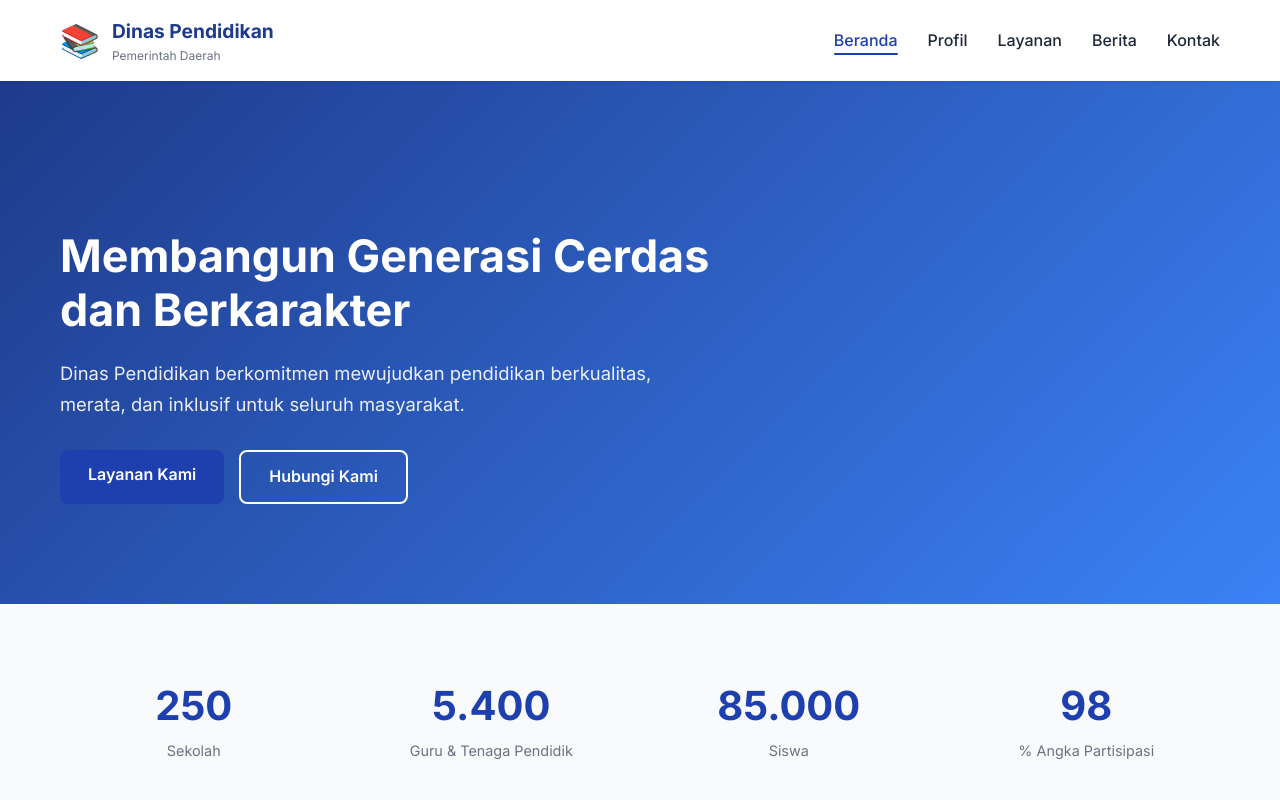
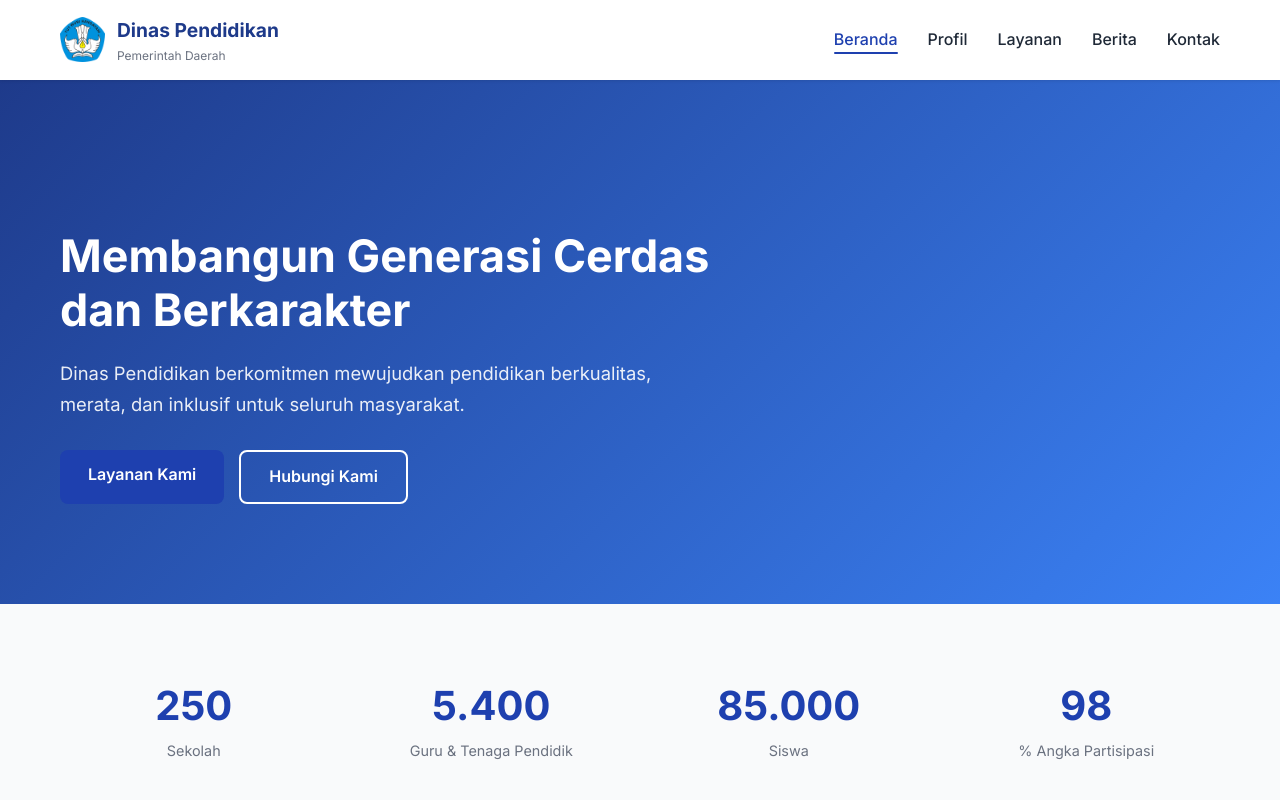
Before and after one commit to pendidikanlannyjaya-glitch/dinas-pendidikan, a website: page index.html in a window 1280 px wide. Shown: the top 800 px of the page. Drawn offline with Linux system fonts and the light colour scheme.

Commit message:
Tambah logo Tut Wuri Handayani

```diff
--- a/css/style.css
+++ b/css/style.css
@@ -133,8 +133,10 @@ img {
     gap: 12px;
 }
 
-.logo-icon {
-    font-size: 2rem;
+.logo-img {
+    width: 45px;
+    height: 45px;
+    object-fit: contain;
 }
 
 .logo-text h1 {
--- a/index.html
+++ b/index.html
@@ -15,7 +15,7 @@
         <div class="container">
             <div class="header-content">
                 <div class="logo">
-                    <div class="logo-icon">📚</div>
+                    <img src="assets/images/tut-wuri-handayani.png" alt="Logo Tut Wuri Handayani" class="logo-img">
                     <div class="logo-text">
                         <h1>Dinas Pendidikan</h1>
                         <p>Pemerintah Daerah</p>
```
Also changed, not shown: assets/images/tut-wuri-handayani.png (added).
